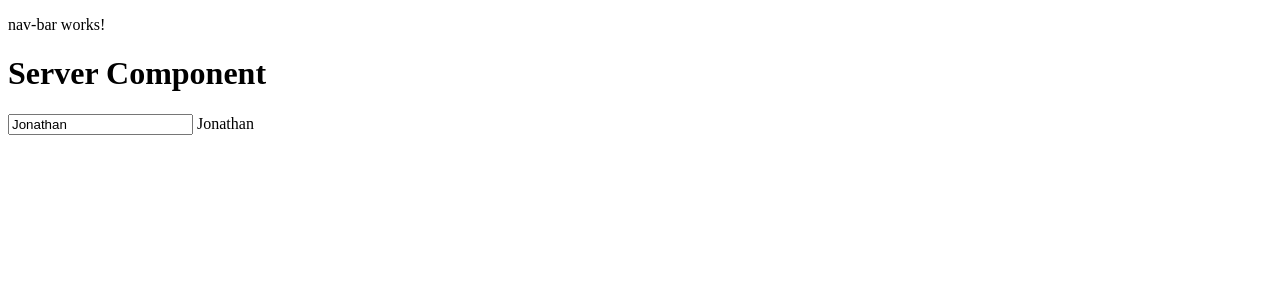
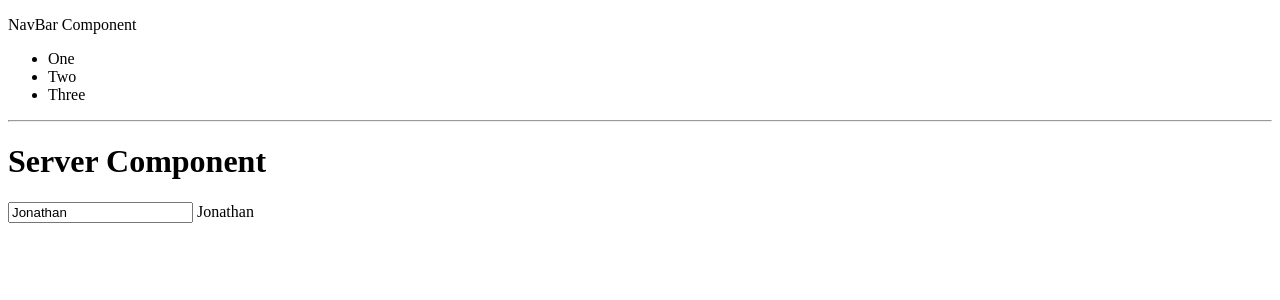
Before and after one commit to js-gibsonplu/angular, an Angular app: page / in a window 1280 px wide. Shown: the top 300 px of the page. Built offline with nearby package versions, Linux system fonts and the light colour scheme.

Commit message:
added nav component

```diff
--- a/src/app/app.component.html
+++ b/src/app/app.component.html
@@ -1,4 +1,5 @@
 <app-nav-bar></app-nav-bar>
+<hr>
 <app-server></app-server>
 <input type="text" [(ngModel)]="name" />
 {{ name }}
--- a/src/app/nav-bar/nav-bar.component.html
+++ b/src/app/nav-bar/nav-bar.component.html
@@ -1 +1,8 @@
-<p>nav-bar works!</p>
+<div>
+    <p>NavBar Component</p>
+    <ul>
+        <li>One</li>
+        <li>Two</li>
+        <li>Three</li>
+    </ul>
+</div>
```
